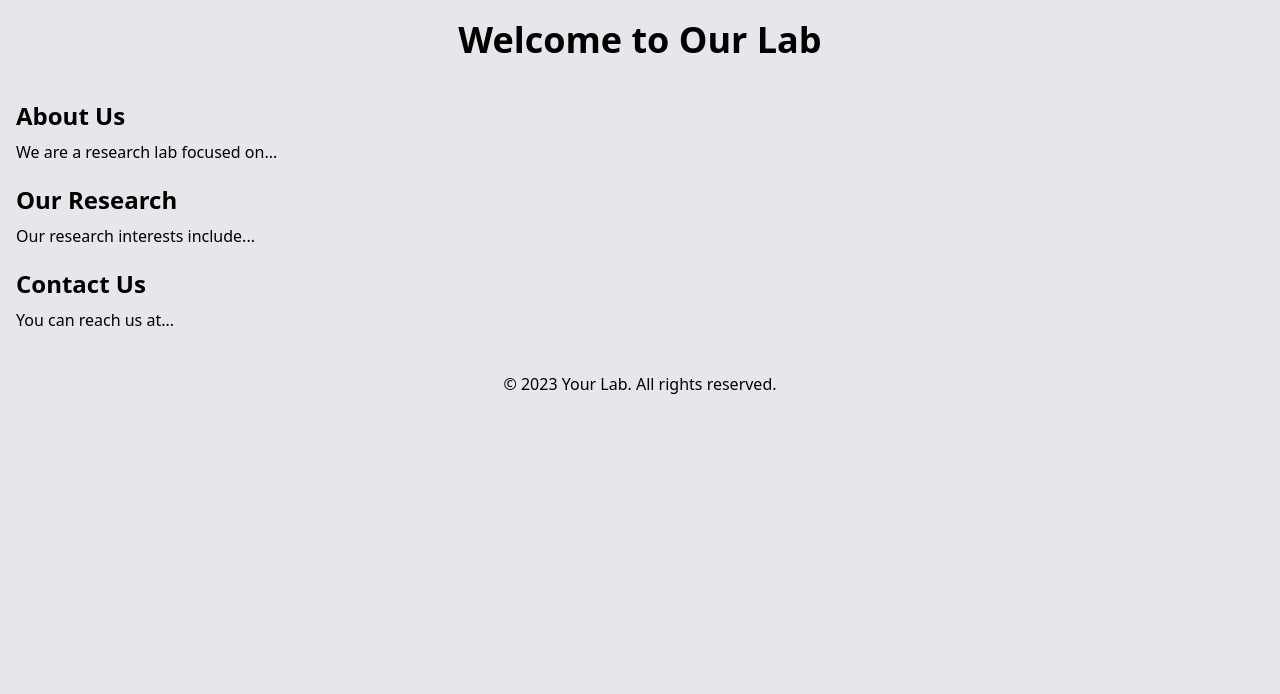
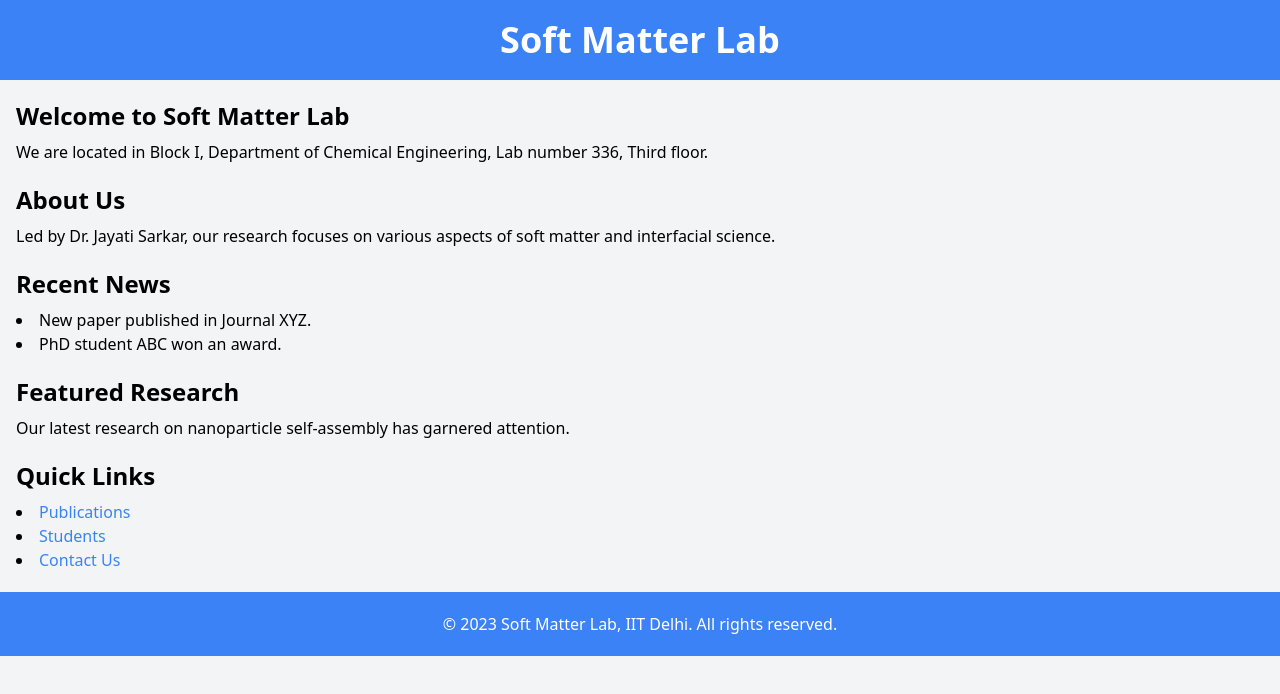
Before and after one commit to crisnaIITD/softmatterlabIITD.github.io, a plain HTML site: page index.html in a window 1280 px wide. Drawn offline with nearby package versions, Linux system fonts and the light colour scheme.

Commit message:
updated index page

```diff
--- a/index.html
+++ b/index.html
@@ -3,31 +3,55 @@
 <head>
     <meta charset="UTF-8">
     <meta name="viewport" content="width=device-width, initial-scale=1.0">
-    <title>Your Lab</title>
+    <title>Soft Matter Lab</title>
     <link href="https://cdn.jsdelivr.net/npm/tailwindcss@2.2.16/dist/tailwind.min.css" rel="stylesheet">
 </head>
-<body class="bg-gray-200">
-    <div class="container mx-auto px-4">
-        <header class="py-5">
-            <h1 class="text-4xl font-bold text-center">Welcome to Our Lab</h1>
+<body class="bg-gray-100">
+    <header class="bg-blue-500 text-white py-5">
+        <h1 class="text-4xl font-bold text-center">Soft Matter Lab</h1>
     </header>
-        <main>
+
+    <main class="container mx-auto px-4">
+        <!-- Welcome Message -->
+        <section class="my-5">
+            <h2 class="text-2xl font-semibold">Welcome to Soft Matter Lab</h2>
+            <p class="mt-2">We are located in Block I, Department of Chemical Engineering, Lab number 336, Third floor.</p>
+        </section>
+
+        <!-- Brief Overview -->
         <section class="my-5">
             <h2 class="text-2xl font-semibold">About Us</h2>
-                <p class="mt-2">We are a research lab focused on...</p>
+            <p class="mt-2">Led by Dr. Jayati Sarkar, our research focuses on various aspects of soft matter and interfacial science.</p>
         </section>
+
+        <!-- Recent News or Updates -->
         <section class="my-5">
-                <h2 class="text-2xl font-semibold">Our Research</h2>
-                <p class="mt-2">Our research interests include...</p>
+            <h2 class="text-2xl font-semibold">Recent News</h2>
+            <ul class="list-disc list-inside mt-2">
+                <li>New paper published in Journal XYZ.</li>
+                <li>PhD student ABC won an award.</li>
+            </ul>
         </section>
+
+        <!-- Featured Research -->
         <section class="my-5">
-                <h2 class="text-2xl font-semibold">Contact Us</h2>
-                <p class="mt-2">You can reach us at...</p>
+            <h2 class="text-2xl font-semibold">Featured Research</h2>
+            <p class="mt-2">Our latest research on nanoparticle self-assembly has garnered attention.</p>
+        </section>
+
+        <!-- Quick Links -->
+        <section class="my-5">
+            <h2 class="text-2xl font-semibold">Quick Links</h2>
+            <ul class="list-disc list-inside mt-2">
+                <li><a href="#publications" class="text-blue-500">Publications</a></li>
+                <li><a href="#students" class="text-blue-500">Students</a></li>
+                <li><a href="#contact" class="text-blue-500">Contact Us</a></li>
+            </ul>
         </section>
     </main>
-        <footer class="py-5 text-center">
-            <p>&copy; 2023 Your Lab. All rights reserved.</p>
+
+    <footer class="bg-blue-500 text-white py-5 text-center">
+        <p>&copy; 2023 Soft Matter Lab, IIT Delhi. All rights reserved.</p>
     </footer>
-    </div>
 </body>
 </html>
```
Lines whose indentation alone changed are shown as unchanged.
